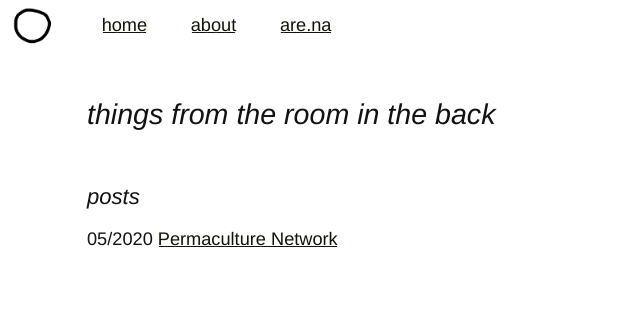
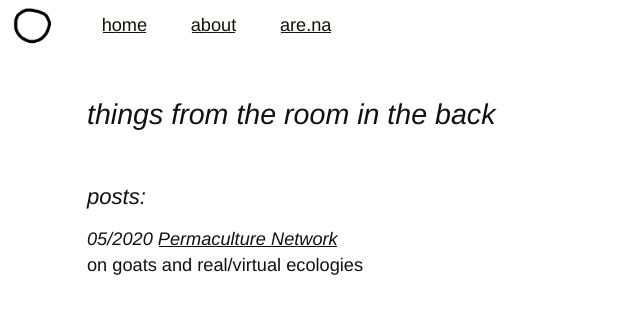
Before and after one commit to agnescameron/blog, a Jekyll site: the page built from index.html, in a window 1280 px wide. Shown: the top 314 px of the page, without its empty margins (0-640 px from the left). Built offline with Jekyll 4.4.1, drawn with Linux system fonts in a browser that asks for light colours.

Commit message:
added descriptions

```diff
--- a/_posts/2020-05-26-permaculture-writeup.markdown
+++ b/_posts/2020-05-26-permaculture-writeup.markdown
@@ -2,7 +2,7 @@
 layout: post
 title:  "Permaculture Network"
 date:  2020-05-27
-description: on cellular automata
+description: on goats and real/virtual ecologies
 tags: automata, permaculture, sakiya
 status: published
 ---
--- a/index.html
+++ b/index.html
@@ -5,12 +5,13 @@ layout: main
 <h2>things from the room in the back</h2>
 
 <section>
-	<h3>posts</h3>
+	<h3>posts:</h3>
 	<ul class="noPoints">
 	{% for post in site.posts %}
 		{% if post.status == 'published' %}
 			<li class="mainList">
-				{{ post.date | date: "%m/%Y" }}  <a href="{{ post.url }}">{{ post.title }}</a> <br><br>
+				<i>{{ post.date | date: "%m/%Y" }}  <a href="{{ post.url }}">{{ post.title }}</a><br></i>
+				{{ post.description }}
 			</li>
 		{% endif %}
 	{% endfor %}
```
